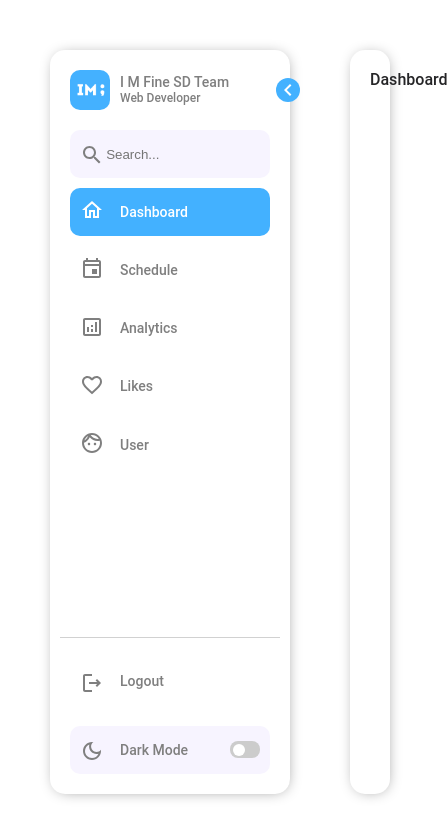
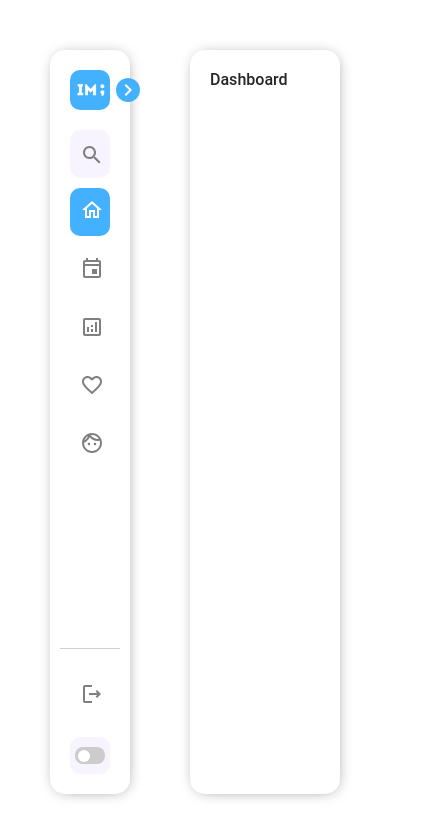
Before and after one commit to duckguya/react-menu, a React (Create React App) app: page / in a window 390 px wide. Shown: the top 838 px of the page, 448 px wide, since content can reach past the window. Built offline with nearby package versions, Linux system fonts and the light colour scheme.

Commit message:
navbar크기에 따른 보드 크기 변화

```diff
--- a/src/Components/Container.js
+++ b/src/Components/Container.js
@@ -1,17 +1,25 @@
 import styled from "styled-components";
+import { isDarkAtom, isOpenAtom } from "../atoms";
+import { useRecoilState, useRecoilValue } from "recoil";
 
 function Container({ children }) {
-  return <StyledContainer>{children}</StyledContainer>;
+  const isOpen = useRecoilValue(isOpenAtom);
+
+  return <StyledContainer isOpen={isOpen}>{children}</StyledContainer>;
 }
 
 const StyledContainer = styled.div`
+  /* width: 100%; */
   padding: 20px;
   height: calc(100vh - 100px);
-  margin: 50px 50px 50px 350px;
+  margin: ${(props) =>
+    props.isOpen ? "50px 50px 50px 350px" : "50px 50px 50px 190px"};
   box-shadow: gray 1px 1px 15px -5px;
   border-radius: 15px;
   background-color: ${(props) => props.theme.boardColor};
   color: ${(props) => props.theme.fontColor};
   transition: all 0.5s ease;
+  /* @media screen and (max-width: 768px) {
+  } */
 `;
 export default Container;
--- a/src/Components/Navbar.js
+++ b/src/Components/Navbar.js
@@ -1,16 +1,20 @@
 import { useEffect, useState } from "react";
 import styled from "styled-components";
 import { useRecoilState, useRecoilValue } from "recoil";
-import { isDarkAtom } from "../atoms";
+import { isDarkAtom, isOpenAtom } from "../atoms";
 import { Link, useLocation } from "react-router-dom";
 
 function Navbar() {
-  const [isOpen, setIsOpen] = useState(true);
+  // const [isOpen, setIsOpen] = useState(true);
   const [state, setState] = useState("/");
   const [isDark, setIsDark] = useRecoilState(isDarkAtom);
+  const [isOpen, setIsOpen] = useRecoilState(isOpenAtom);
   const location = useLocation();
 
   useEffect(() => {
+    if (window.innerWidth <= 768) {
+      setIsOpen(false);
+    }
     let path = location.pathname;
     if (path === "/") setState(path);
     if (path === "/schedule") setState(path);
@@ -232,11 +236,16 @@ const Wrapper = styled.div`
   box-shadow: gray 1px 1px 15px -5px;
   display: flex;
   flex-direction: column;
+  transition: all 0.5s ease;
   p {
     font-size: 14px;
     display: ${(props) => (props.isOpen ? "block" : "none")};
   }
-  transition: all 0.5s ease;
+
+  /* @media screen and (max-width: 768px) {
+    display: flex;
+    flex-wrap: wrap;
+  } */
 `;
 
 const ToggleButton = styled.div`
--- a/src/atoms.js
+++ b/src/atoms.js
@@ -4,3 +4,8 @@ export const isDarkAtom = atom({
   key: "isDark",
   default: false,
 });
+
+export const isOpenAtom = atom({
+  key: "isOpen",
+  default: true,
+});
```
